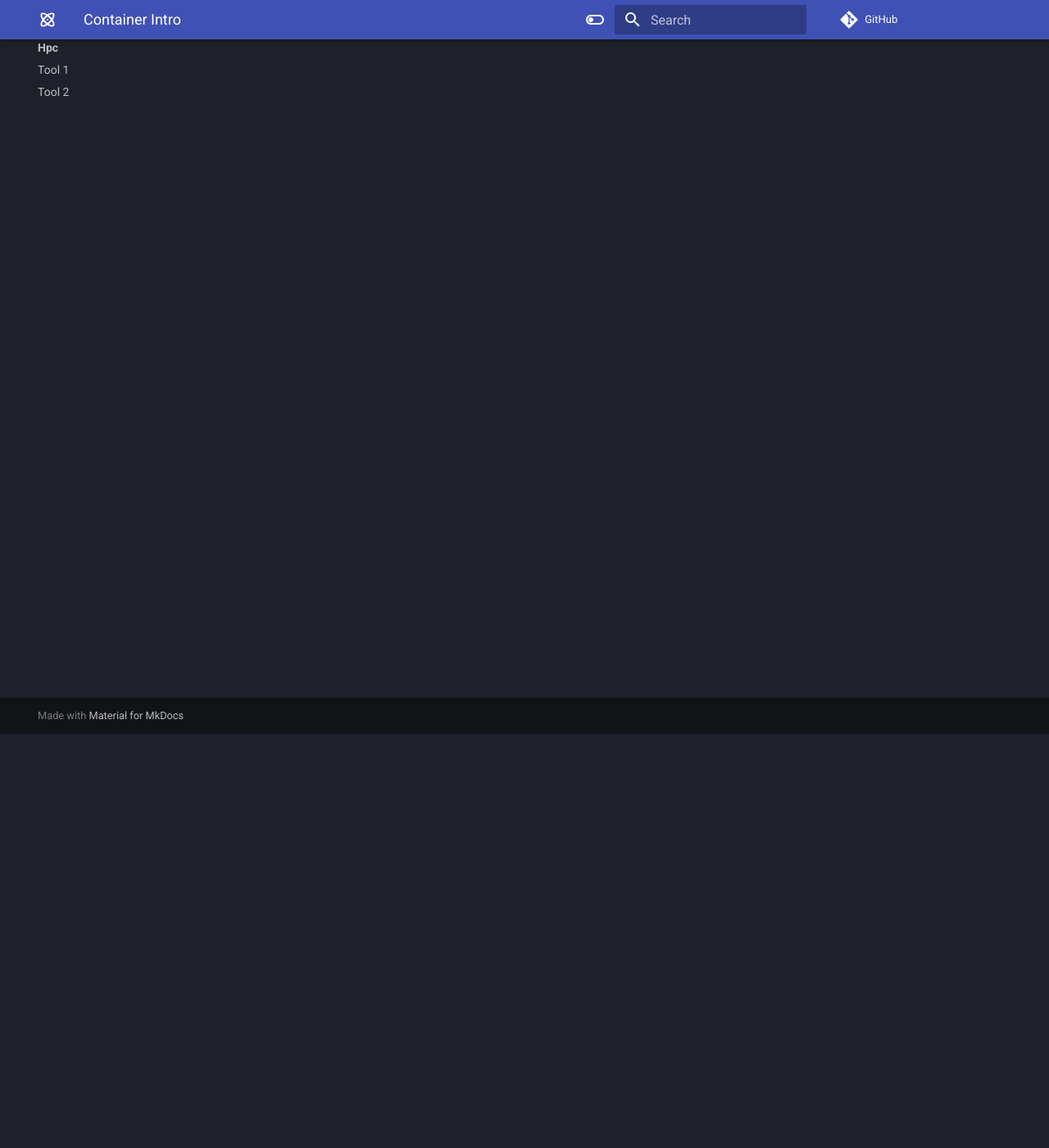
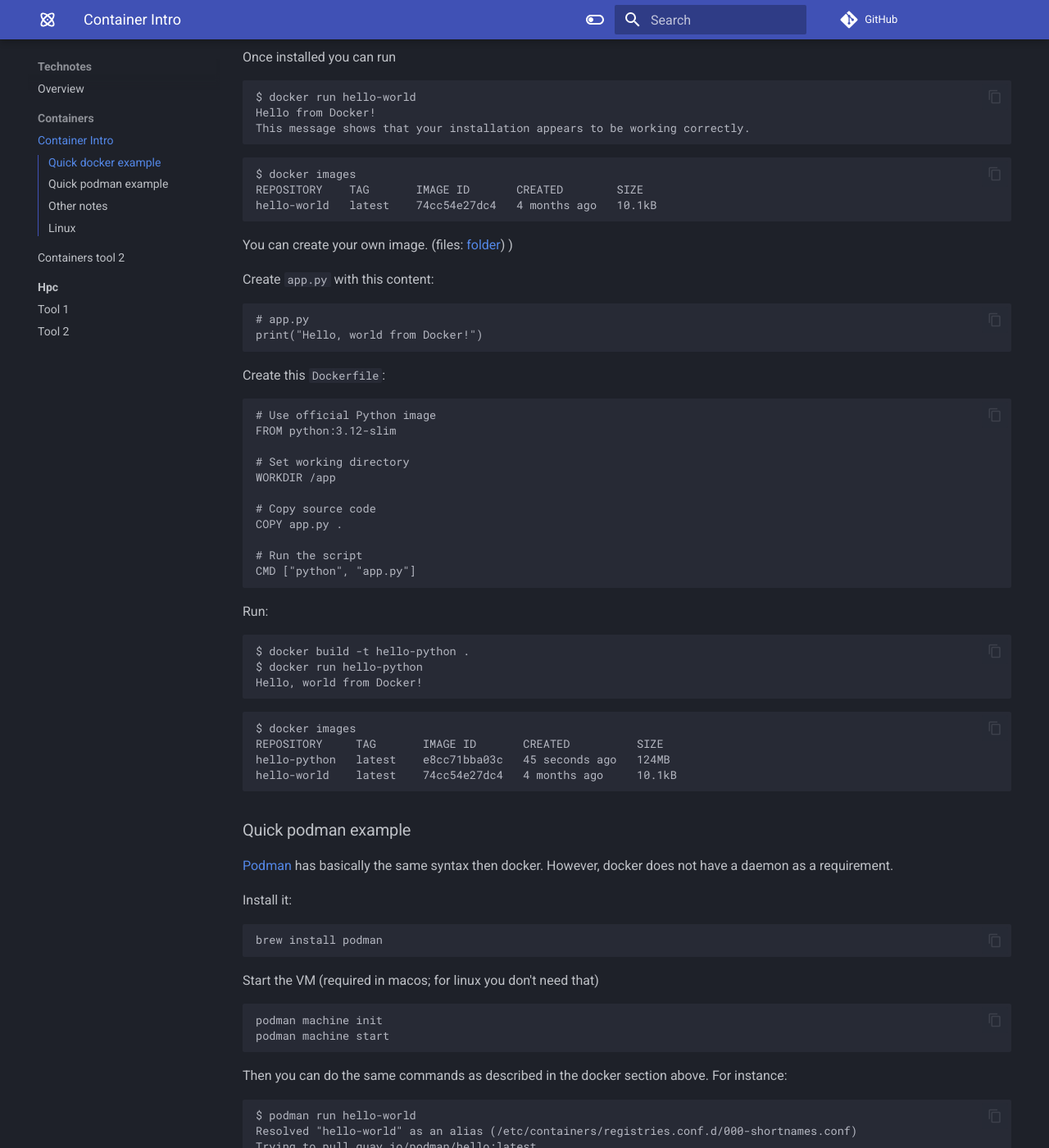
Before and after one commit to marconetto/technotes, an MkDocs documentation site: the page built from docs/containers/containerintro.md, in a window 1280 px wide and 1400 px high, scrolled down 505 px. Shown: the whole window at 82% size. Built offline with MkDocs 1.6.1 and Material for MkDocs 9.7.7, drawn with Linux system fonts in a browser that asks for light colours; comment, search, counter and statistics services are not loaded; some of the changed text lies outside the part shown.

Commit message:
add initial container intro content

````diff
--- a/docs/containers/containerintro.md
+++ b/docs/containers/containerintro.md
@@ -1,6 +1,172 @@
 # Container Intro
 
+Containers refer to a lightweight, portable, and self-sufficient unit of
+software that puts together code and all its dependencies so one can run an
+application/service.
 
-Containers refer to a lightweight, portable, and self-sufficient unit of software that puts together code and all its dependencies so one can run an application/service.
+Virtual machine (VM)s virtualize the underlying hardware so that multiple
+operating system (OS) instances can run on that hardware. Each VM runs an OS and
+has access to virtualized resources representing the underlying hardware. On the
+other hand, a container virtualizes the underlying OS and causes the
+containerized app to perceive that it has the OS—including CPU, memory, file
+storage, and network connections—all to itself. Besides, containers share the
+host OS, so they do not need to boot an OS. So contenarized applications can
+start much faster.
 
-Virtual machine (VM)s virtualize the underlying hardware so that multiple operating system (OS) instances can run on that hardware. Each VM runs an OS and has access to virtualized resources representing the underlying hardware. On the other hand, a container virtualizes the underlying OS and causes the containerized app to perceive that it has the OS—including CPU, memory, file storage, and network connections—all to itself. Besides, containers share the host OS, so they do not need to boot an OS. So contenarized applications can start much faster.
+There are several container runtimes available, including
+[Docker](https://www.docker.com/), [Podman](https://podman.io/),
+[containerd](https://containerd.io/), [Apptainer
+(Singularity)](https://apptainer.org/).
+
+### Quick docker example
+
+Here we assume you have docker install on your machine (e.g. on macos: `brew
+install --cask docker` or install it by going to the docker
+[website](https://www.docker.com/)).
+
+Once installed you can run
+
+```
+$ docker run hello-world
+Hello from Docker!
+This message shows that your installation appears to be working correctly.
+```
+
+```
+$ docker images
+REPOSITORY    TAG       IMAGE ID       CREATED        SIZE
+hello-world   latest    74cc54e27dc4   4 months ago   10.1kB
+```
+
+You can create your own image. (files: [folder](https://github.com/marconetto/technotes/tree/main/docs/containers/containerintro/))
+)
+
+Create `app.py` with this content:
+
+```
+# app.py
+print("Hello, world from Docker!")
+```
+
+Create this `Dockerfile`:
+```
+# Use official Python image
+FROM python:3.12-slim
+
+# Set working directory
+WORKDIR /app
+
+# Copy source code
+COPY app.py .
+
+# Run the script
+CMD ["python", "app.py"]
+```
+
+Run:
+
+```
+$ docker build -t hello-python .
+$ docker run hello-python
+Hello, world from Docker!
+```
+
+```
+$ docker images
+REPOSITORY     TAG       IMAGE ID       CREATED          SIZE
+hello-python   latest    e8cc71bba03c   45 seconds ago   124MB
+hello-world    latest    74cc54e27dc4   4 months ago     10.1kB
+```
+
+
+### Quick podman example
+
+[Podman](https://podman.io/docs/installation) has basically the same syntax then docker. However, docker does not have
+a daemon as a requirement.
+
+Install it:
+
+```
+brew install podman
+```
+Start the VM (required in macos; for linux you don't need that)
+
+```
+podman machine init
+podman machine start
+```
+
+Then you can do the same commands as described in the docker section above. For
+instance:
+
+```
+$ podman run hello-world
+Resolved "hello-world" as an alias (/etc/containers/registries.conf.d/000-shortnames.conf)
+Trying to pull quay.io/podman/hello:latest...
+Getting image source signatures
+Copying blob sha256:81df7ff16254ed9756e27c8de9ceb02a9568228fccadbf080f41cc5eb5118a44
+Copying config sha256:5dd467fce50b56951185da365b5feee75409968cbab5767b9b59e325fb2ecbc0
+Writing manifest to image destination
+!... Hello Podman World ...!
+```
+
+You can check the podman VM running:
+
+```
+$ podman machine list
+NAME                     VM TYPE     CREATED        LAST UP            CPUS        MEMORY      DISK SIZE
+podman-machine-default*  applehv     4 minutes ago  Currently running  4           2GiB        100GiB
+```
+
+You can turn it off:
+
+```
+podman machine stop
+```
+
+
+## Other notes
+
+
+If you want to get into a container image to explore file system for instance:
+
+```
+docker run -it --rm <myimage> bash
+```
+
+```
+-it: interactive terminal
+--rm: remove container on exit
+<myimage>: use the image your original container used
+```
+
+You can check the content of a file in the image for instance:
+
+```
+docker run -it --rm hello-python cat /app/app.py
+```
+
+If you want to get into a running container:
+
+```
+docker exec -it <mycontainer> bash
+```
+
+Or just check something there:
+
+```
+docker exec -it <mycontainer> ls /app
+```
+
+## Linux
+
+In Linux, docker may fail because it says the daemon: "docker: permission denied
+while trying to connect to the Docker daemon socket"
+
+By default, Docker runs as a root-owned service. To manage Docker as a non-root
+user, your user needs to be part of the docker group. This allows you to run
+Docker commands without needing sudo. Add user to docker group:
+
+```
+sudo usermod -aG docker $USER
+```
````
Also changed, not shown: docs/containers/tool1.md (deleted, +0 -3 lines), 1 other file.
